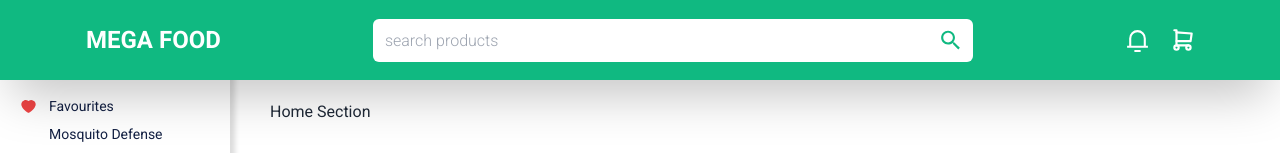
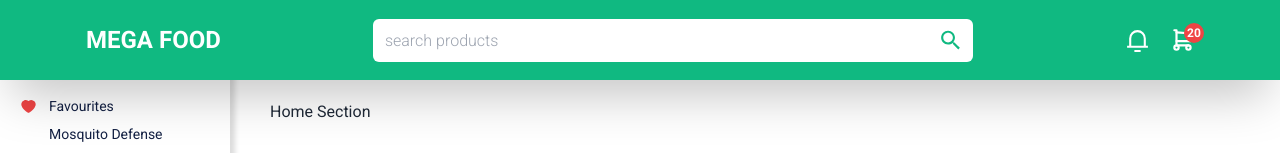
Before and after one commit to mostafizurRahaman/mega-food-ecommerce, a React (Vite) app: page / in a window 1280 px wide. Shown: the top 153 px of the page. Built offline with nearby package versions, Linux system fonts and the light colour scheme; some icons are missing.

Commit message:
product modal design

```diff
--- a/src/Components/Navbar/index.jsx
+++ b/src/Components/Navbar/index.jsx
@@ -43,8 +43,11 @@ const Navbar2 = ({ setIsOpen }) => {
          <div className=" w-1/2 md:w-auto md:order-3 flex items-center justify-end gap-5 text-secondary font-bold">
             <RiNotification3Line size={25}></RiNotification3Line>
 
-            <Link to="/cart">
+            <Link to="/cart" className="relative">
                <TbShoppingCart size={26}></TbShoppingCart>
+               <span className="absolute -top-1 -right-2  bg-red-500 text-secondary w-5  h-5 rounded-full flex  items-center justify-center text-xs ">
+                  20
+               </span>
             </Link>
             <Link to="/login">
                <FaRegUser size={24}></FaRegUser>
--- a/src/Components/ProducModal/ProductModal.jsx
+++ b/src/Components/ProducModal/ProductModal.jsx
@@ -1,5 +1,4 @@
 /* eslint-disable react/prop-types */
-import { useState } from "react";
 import { HiPlus } from "react-icons/hi";
 import AddToCartButton from "../Buttons/AddToCartButton";
 import { AiFillCloseCircle } from "react-icons/ai";
```
